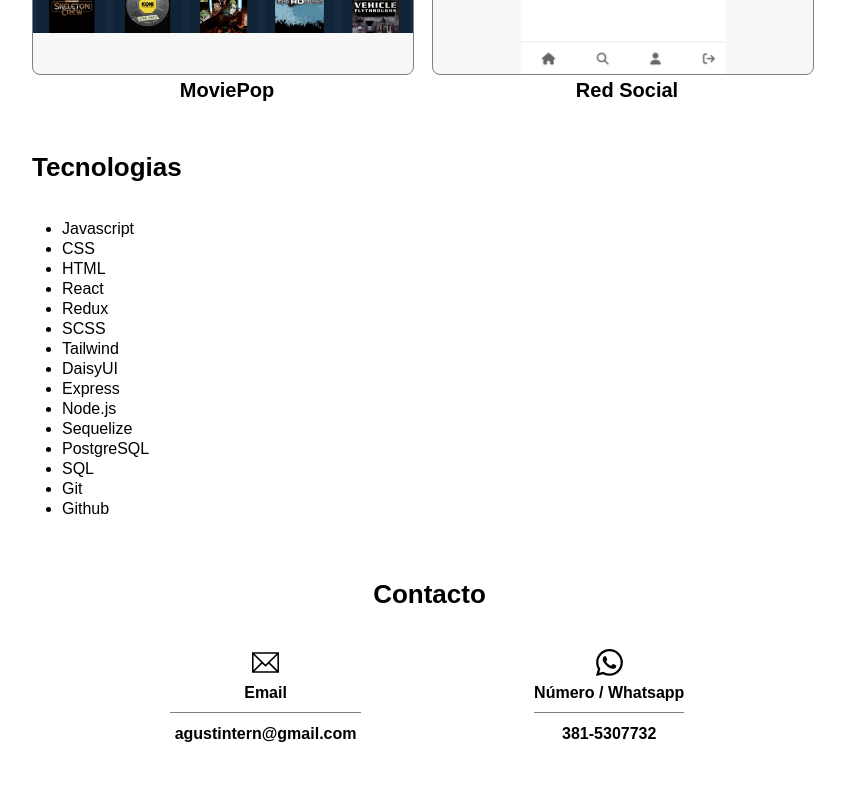
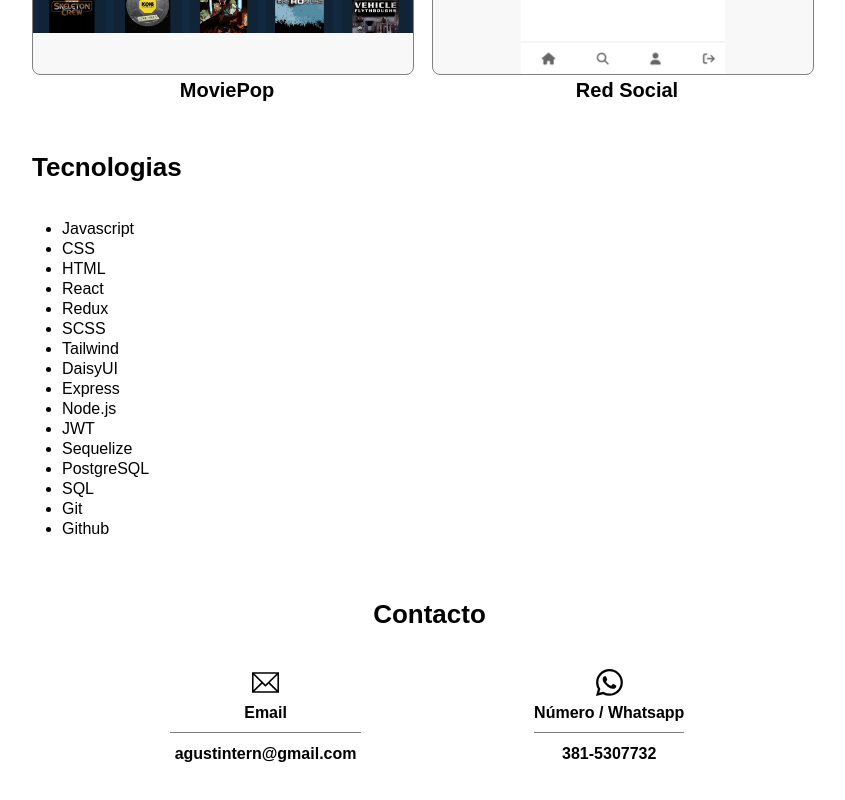
Before and after one commit to AgustinTeran/Portfolio, a React (Create React App) app: page / in a window 1280 px wide. Shown: the part 1454-2254 px from the top of the page, without its empty margins (213-1058 px from the left). Built offline with nearby package versions, Linux system fonts and the light colour scheme.

Commit message:
cv actualizado

```diff
--- a/src/components/technologies.jsx
+++ b/src/components/technologies.jsx
@@ -12,6 +12,7 @@ var arrayTecnologias = [
     "DaisyUI",
     "Express",
     "Node.js",
+    "JWT",
     "Sequelize",
     "PostgreSQL",
     "SQL",
```
Also changed, not shown: 1 other file (tests, documents, lock files or other folders).
